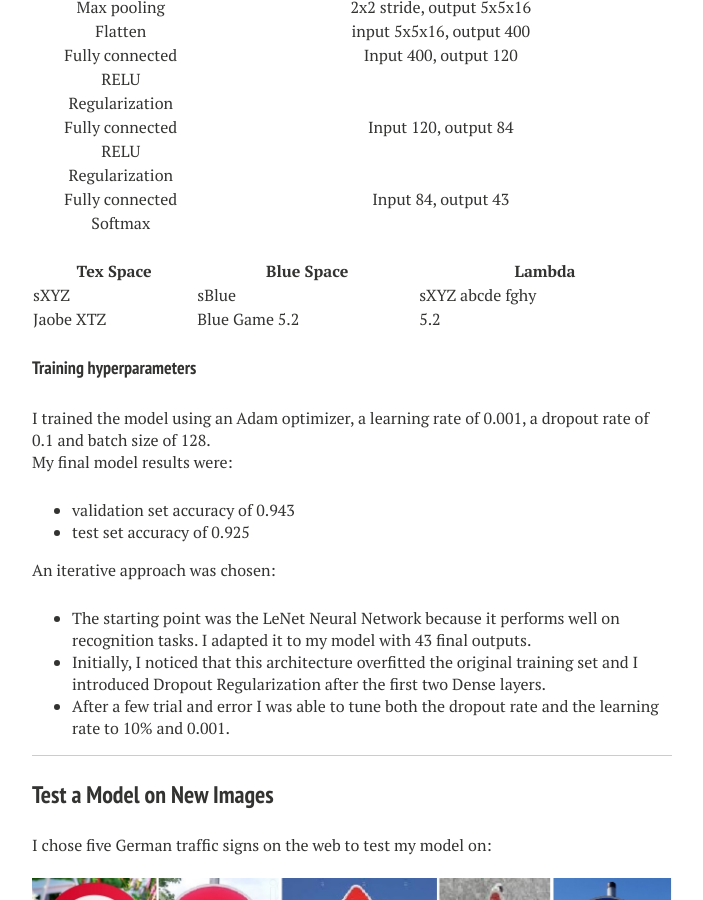
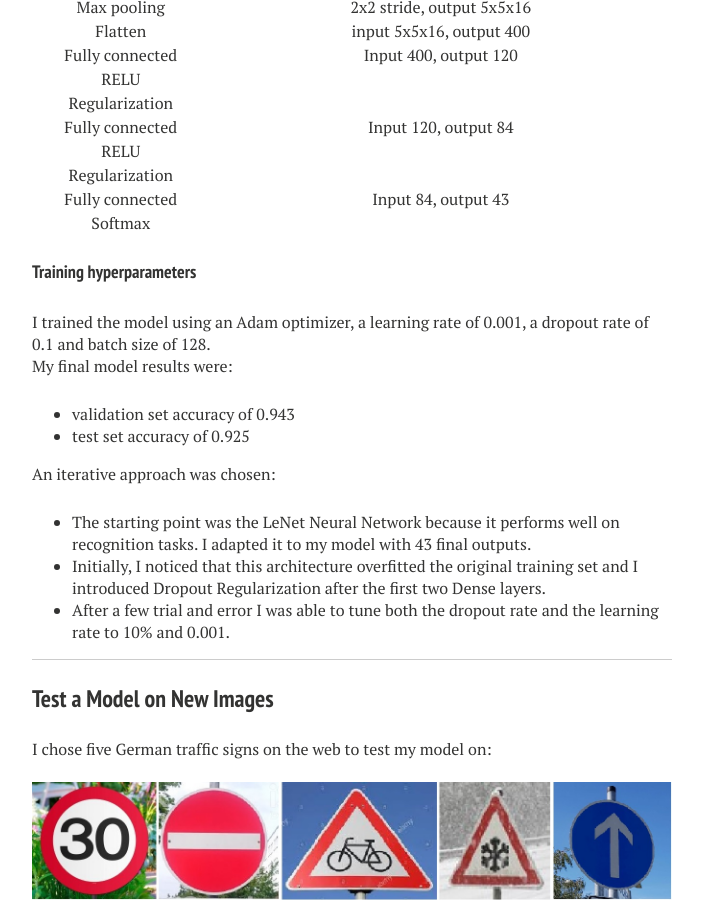
Before and after one commit to IacopomC/iacopomc.github.io, a Jekyll site: the page built from _projects/2020-07-25-traffic-sign-classifier-project.md, in a window 1280 px wide and 900 px high, scrolled down 3473 px. Shown: the whole window, without its empty margins (288-991 px from the left). Built offline with Jekyll 4.4.1, drawn with Linux system fonts in a browser that asks for light colours; nearby versions of some CDN libraries.

Commit message:
Use old table layout

```diff
--- a/_projects/2020-07-25-traffic-sign-classifier-project.md
+++ b/_projects/2020-07-25-traffic-sign-classifier-project.md
@@ -143,12 +143,6 @@ As a last step, I shuffled the training set otherwise the ordering of the data m
 | Fully connected		| Input 84, output 43	|
 | Softmax				|         									|
 
-{:class="table table-bordered"}
-| Tex Space     | Blue Space        | Lambda            |
-|-------------- |----------------   |------------------ |
-| sXYZ          | sBlue             | sXYZ abcde fghy   |
-| Jaobe XTZ     | Blue Game 5.2     | 5.2               |
-
 #### Training hyperparameters
 
 I trained the model using an Adam optimizer, a learning rate of 0.001, a dropout rate of 0.1 and batch size of 128.
```
